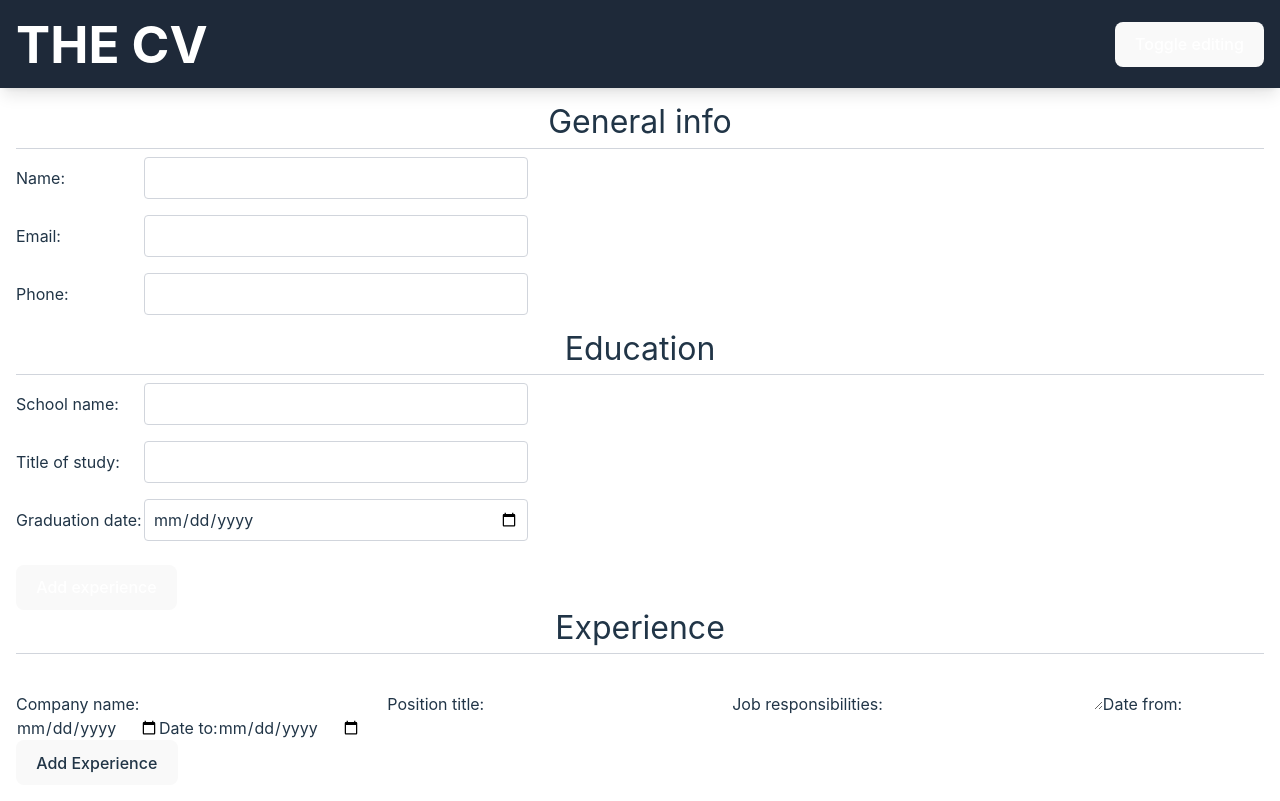
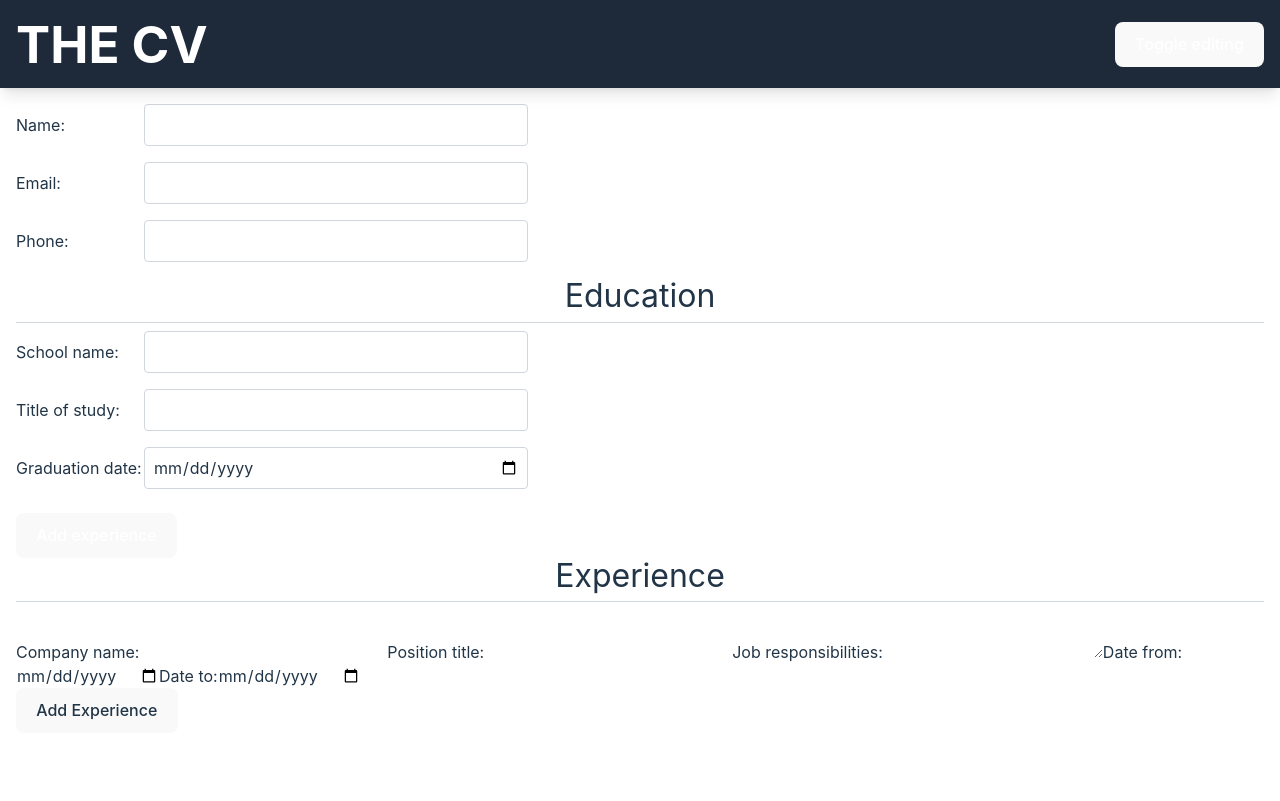
Before and after one commit to konradhorber/cv-builder, a React (Vite) app: page / in a window 1280 px wide. Built offline with nearby package versions, Linux system fonts and the light colour scheme.

Commit message:
Remove heading from general info

```diff
--- a/src/App.tsx
+++ b/src/App.tsx
@@ -20,18 +20,21 @@ function App() {
         </button>
       </header>
 
-      {/* general info */}
       <main className="w-full flex flex-col justify-start items-start p-4">
+
+        {/* general info */}
         <div className="w-full flex flex-col items-start">
-          <h2 className="">General info</h2>
-          <hr className="w-full border-t border-gray-300 my-2" />
           <GeneralInfo isEditing={isEditing} />
         </div>
+
+        {/* education */}
         <div className="w-full flex flex-col justify-start items-start">
           <h2>Education</h2>
           <hr className="w-full border-t border-gray-300 my-2" />
           <Education isEditing={isEditing} />
         </div>
+
+        {/* experience */}
         <div className="w-full flex flex-col justify-start items-start">
           <h2>Experience</h2>
           <hr className="w-full border-t border-gray-300 my-2" />
```
